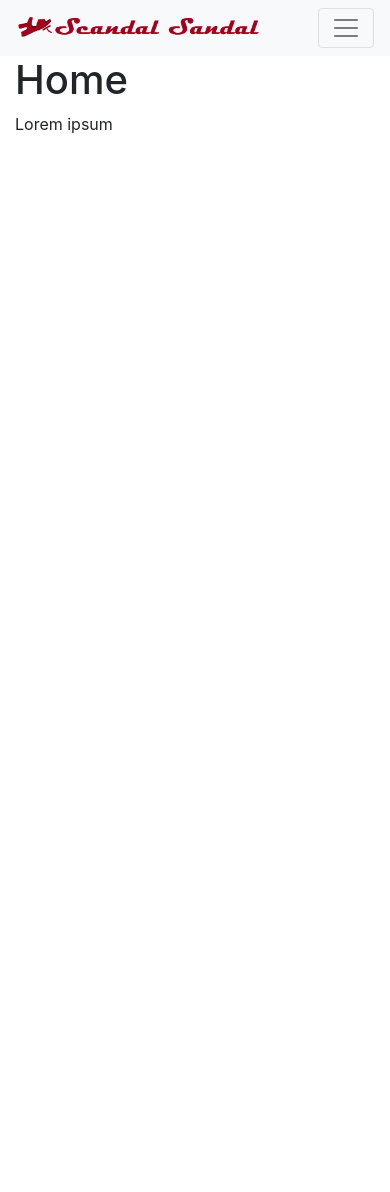
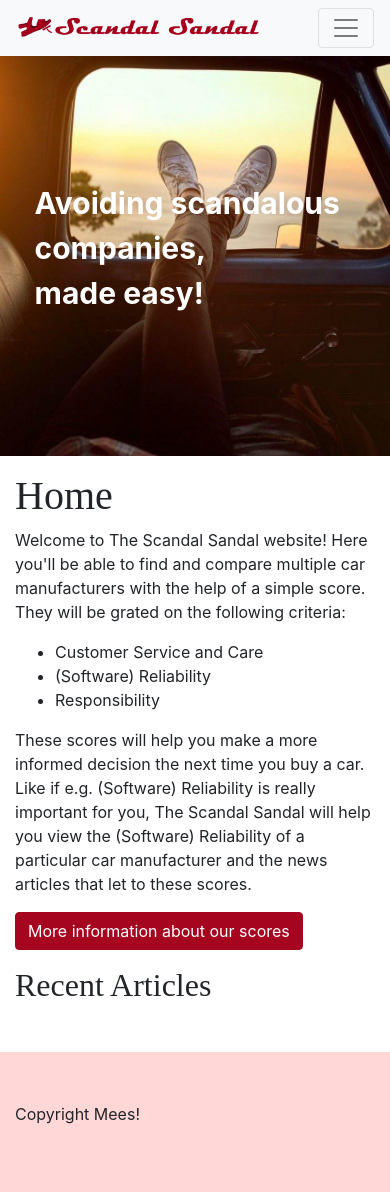
Before and after one commit to TheMazeIsAmazing/The-Scandal-Sandal-PythonProject, a Flask app: page / in a window 390 px wide. Run offline with Flask 3, Linux system fonts and the light colour scheme; the visitor is signed in with stand-in values (Sample User, id 1); data that the repository does not hold is empty; some libraries are stand-ins or nearby versions.

Commit message:
Added and expanded Homepage and made some tweaks regarding the iframe

```diff
--- a/app.py
+++ b/app.py
@@ -35,14 +35,17 @@ if __name__ == "__main__":
 
 @app.route('/')
 def home():
-    return render_template('home.html')
+    conn = get_db_connection()
+    articles = conn.execute('SELECT * FROM articles').fetchall()
+    conn.close()
+    return render_template('home.html', articles=articles)
 
 
 @app.route('/articles')
 def index():
     if 'logged_in' in session:
         conn = get_db_connection()
-        articles = conn.execute('SELECT * FROM articles').fetchall()
+        articles = conn.execute('SELECT * FROM articles ORDER BY created DESC LIMIT 3').fetchall()
         conn.close()
         return render_template('index.html', articles=articles, username=session['username'])
 
@@ -133,11 +136,8 @@ def register():
 
 @app.route('/articles/<int:article_id>')
 def article(article_id):
-    if 'logged_in' in session:
-        article = get_article(article_id)
-        return render_template('article.html', article=article)
-
-    return redirect(url_for('login'))
+    db_article = get_article(article_id)
+    return render_template('article.html', article=db_article)
 
 
 @app.route('/create', methods=['GET', 'POST'])
@@ -317,6 +317,10 @@ def delete(id):
 def about():
     return render_template('about.html')
 
+@app.route('/scores')
+def scores():
+    return render_template('scores.html')
+
 
 @app.route('/developers/creator')
 def iframe_creator():
@@ -379,36 +383,46 @@ def integration(company):
                                 (company.lower(),)).fetchall()
         conn.close()
 
-        car_brand_score = {}
+        if articles.__len__() != 0:
+            car_brand_score = {}
 
-        articles_list = [dict(article) for article in articles]
+            articles_list = [dict(article) for article in articles]
 
-        for article in articles_list:
-            car_brand = article.get('company')
+            for article in articles_list:
+                car_brand = article.get('company')
 
-            if car_brand.lower() not in car_brand_score:
-                car_brand_score[car_brand] = {
-                    'customer_service': [int(article.get('score_openai_customer_service'))],
-                    'reliability': [int(article.get('score_openai_reliability'))],
-                    'responsibility': [int(article.get('score_openai_responsibility'))]
-                }
-            else:
-                car_brand_score[car_brand]['customer_service'].append(
-                    int(article.get('score_openai_customer_service')))
-                car_brand_score[car_brand]['reliability'].append(
-                    int(article.get('score_openai_reliability')))
-                car_brand_score[car_brand]['responsibility'].append(
-                    int(article.get('score_openai_responsibility')))
+                if car_brand.lower() not in car_brand_score:
+                    car_brand_score[car_brand] = {
+                        'customer_service': [int(article.get('score_openai_customer_service'))],
+                        'reliability': [int(article.get('score_openai_reliability'))],
+                        'responsibility': [int(article.get('score_openai_responsibility'))]
+                    }
+                else:
+                    car_brand_score[car_brand]['customer_service'].append(
+                        int(article.get('score_openai_customer_service')))
+                    car_brand_score[car_brand]['reliability'].append(
+                        int(article.get('score_openai_reliability')))
+                    car_brand_score[car_brand]['responsibility'].append(
+                        int(article.get('score_openai_responsibility')))
 
-        for car_brand, scores in car_brand_score.items():
-            for category in scores:
-                scores[category] = mean(scores[category])
+            for car_brand, scores in car_brand_score.items():
+                for category in scores:
+                    scores[category] = mean(scores[category])
+
+            return render_template('iframe.html',
+                                   company=company,
+                                   customer_service=car_brand_score[car_brand]['customer_service'],
+                                   reliability=car_brand_score[car_brand]['reliability'],
+                                   responsibility=car_brand_score[car_brand]['responsibility'],
+                                   color_bg=color_bg,
+                                   color_container=color_container,
+                                   border_color=border_color,
+                                   score_display=score_display,
+                                   font_family=font_family,
+                                   )
 
         return render_template('iframe.html',
                                company=company,
-                               customer_service=car_brand_score[car_brand]['customer_service'],
-                               reliability=car_brand_score[car_brand]['reliability'],
-                               responsibility=car_brand_score[car_brand]['responsibility'],
                                color_bg=color_bg,
                                color_container=color_container,
                                border_color=border_color,
--- a/static/css/style.css
+++ b/static/css/style.css
@@ -3,7 +3,12 @@
     --color-score-1: orangered;
     --color-score-2: darkgreen;
     --primary: #A5051F;
-    --secondary: #25a18e
+    --secondary: #25a18e;
+    --header-color: #A3001A
+}
+
+* {
+    overflow-x: hidden;
 }
 
 .btn-primary {
@@ -93,3 +98,58 @@ a h2 {
 a h2:hover {
     color: #381d1d;
 }
+
+html,
+body {
+    width: 100%;
+    height: 100%;
+}
+
+header {
+    margin-left: -15vw;
+    margin-right: 0;
+    width: 115vw;
+    height: 400px;
+    padding-left: 10vw;
+    display: flex;
+    justify-content: left;
+    align-items: center;
+    background: url('../../images/3964721.jpg') center center no-repeat;
+    background-size: cover;
+    color: white;
+    margin-bottom: 1rem;
+    overflow-x: visible;
+}
+
+.container, ul, li {
+    overflow-x: initial;
+}
+
+header p {
+    font-size: 30px;
+    font-weight: bold;
+}
+
+h1, h2, h3, h4, h5, h6 {
+    overflow-x: initial;
+    font-family: Magneto;
+}
+
+footer {
+    background-color: #FFD7D7;
+    padding: 50px 0;
+    margin-top: 40px;
+}
+
+@media (max-width: 670px) {
+    header {
+        justify-content: center !important;
+        padding-left: 10vw;
+    }
+}
+
+@media (max-width: 540px) {
+    header {
+        margin-left: -5vw;
+    }
+}
--- a/templates/base.html
+++ b/templates/base.html
@@ -34,6 +34,9 @@
             <li class="nav-item">
                 <a class="nav-link" href="{{url_for('about')}}">About</a>
             </li>
+            <li class="nav-item">
+                <a class="nav-link" href="{{url_for('about')}}">Developers</a>
+            </li>
             {% if session['logged_in'] %}
             <li class="nav-item">
                 <a class="nav-link" href="{{url_for('index')}}">Articles</a>
@@ -60,6 +63,13 @@
     {% endfor %}
     {% block content %} {% endblock %}
 </div>
+<footer>
+    <div class="container">
+        <p>
+            Copyright Mees!
+        </p>
+    </div>
+</footer>
 <!-- Optional JavaScript -->
 <!-- jQuery first, then Popper.js, then Bootstrap JS -->
 <script src="https://code.jquery.com/jquery-3.3.1.slim.min.js"
--- a/templates/home.html
+++ b/templates/home.html
@@ -1,6 +1,42 @@
 {% extends 'base.html' %}
 
 {% block content %}
+<header>
+    <p>Avoiding scandalous companies, <br> made easy!</p>
+</header>
+<div>
     <h1>{% block title %} Home {% endblock %}</h1>
-    <p>Lorem ipsum</p>
+    <div>
+        <p>Welcome to The Scandal Sandal website! Here you'll be able to find and compare multiple car manufacturers
+            with the help of a simple score. They will be grated on the following criteria:</p>
+        <ul>
+            <li>Customer Service and Care</li>
+            <li>(Software) Reliability</li>
+            <li>Responsibility</li>
+        </ul>
+        <p>These scores will help you make a more informed decision the next time you buy a car. Like if e.g. (Software)
+            Reliability is really important for you, The Scandal Sandal will help you view the (Software) Reliability of
+            a particular car manufacturer and the news articles that let to these scores.</p>
+
+        <div class="form-group">
+            <a href="{{ url_for('scores') }}">
+                <button class="btn btn-primary">More information about our scores</button>
+            </a>
+        </div>
+    </div>
+</div>
+<div>
+    <h2>Recent Articles</h2>
+    <div>
+        {% for article in articles %}
+        <a href="{{ url_for('article', article_id=article['id']) }}">
+            <p>{{ article['headline'] }}</p>
+        </a>
+        <span class="badge badge-primary">{{ article['created'] }}</span>
+        <hr>
+        {% endfor %}
+    </div>
+</div>
+
+
 {% endblock %}
--- a/templates/iframe.html
+++ b/templates/iframe.html
@@ -170,6 +170,7 @@
     @media (max-width: 600px) {
         .iframe-able .inner-container {
             flex-direction: column;
+            gap: 0;
         }
 
         .iframe-able .side-img {
--- a/templates/iframe_creator.html
+++ b/templates/iframe_creator.html
@@ -33,7 +33,7 @@
     <hr>
     <div class="mb-3">
         <label for="iframe-dom" class="form-label">Iframe Code</label>
-        <textarea id="iframe-dom" class="form-control" rows="3" disabled><iframe src="http://scandal-sandal.com/api/integration/hyundai?color-bg=white&color-container=rosybrown&border-color=black&score-display=scores-unfilled&font-family=Verdana"></textarea>
+        <textarea id="iframe-dom" class="form-control" rows="3" disabled><iframe src="http://127.0.0.1:5000/api/integration/hyundai?color-bg=white&color-container=rosybrown&border-color=black&score-display=scores-unfilled&font-family=Verdana"></textarea>
     </div>
     <button class="btn btn-primary" onclick="copy()">Copy text</button>
 </div>
@@ -103,7 +103,7 @@
     // Function to update the copyable iframe code
     function updateCopyable() {
         // Generate the iframe code with updated JSON properties
-        document.getElementById('iframe-dom').innerText = `<iframe src="http://scandal-sandal.com/api/integration/hyundai?color-bg=${jsonObject.colorBg}&color-container=${jsonObject.colorContainer}&border-color=${jsonObject.colorBorder}&score-display=${jsonObject.scoreDisplay}&font-family=${jsonObject.fontFamily}"></iframe>`;
+        document.getElementById('iframe-dom').innerText = `<iframe src="http://127.0.0.1:5000/api/integration/hyundai?color-bg=${jsonObject.colorBg}&color-container=${jsonObject.colorContainer}&border-color=${jsonObject.colorBorder}&score-display=${jsonObject.scoreDisplay}&font-family=${jsonObject.fontFamily}"></iframe>`;
     }
 
     // Function to copy the iframe code to clipboard
```
Also changed, not shown: templates/scores.html (added, +8 -0 lines), static/images/3964721.jpg (added).
